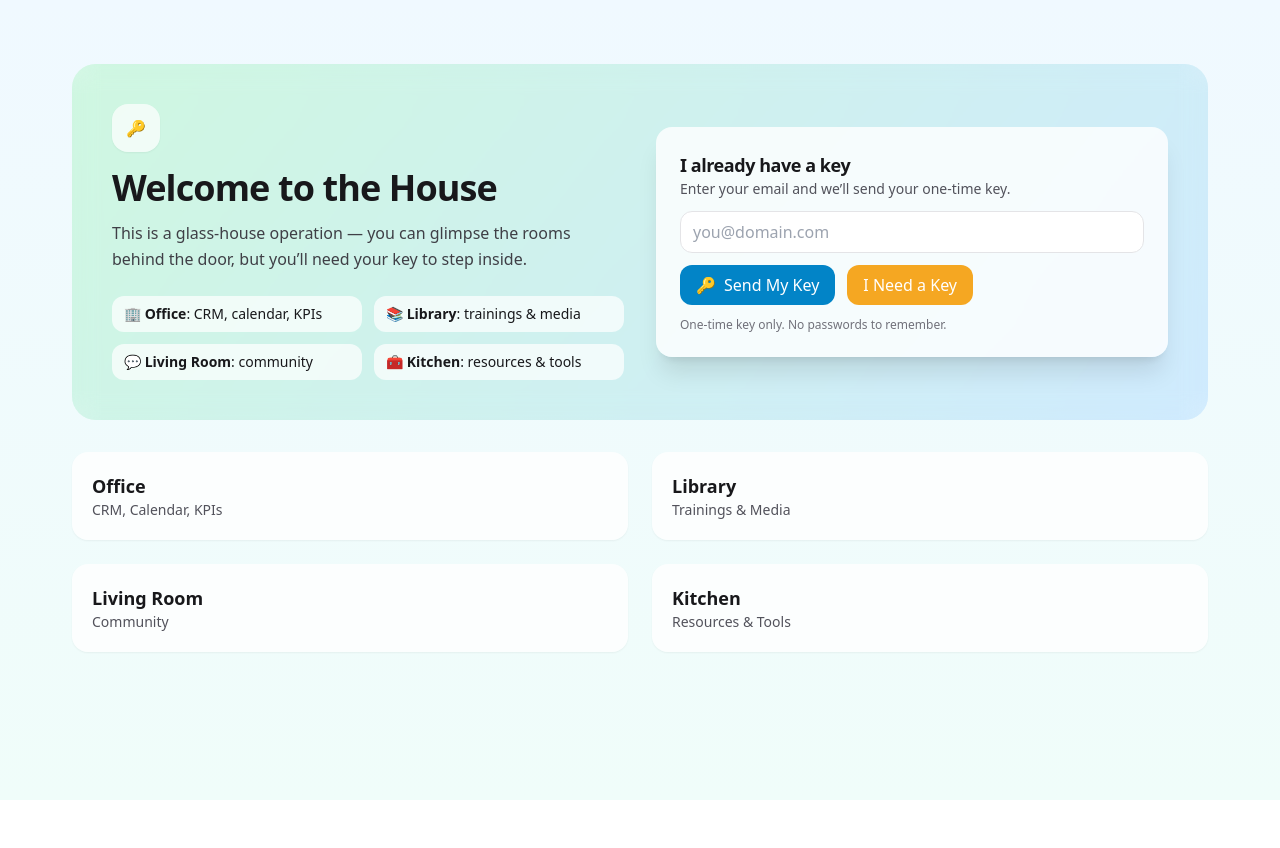
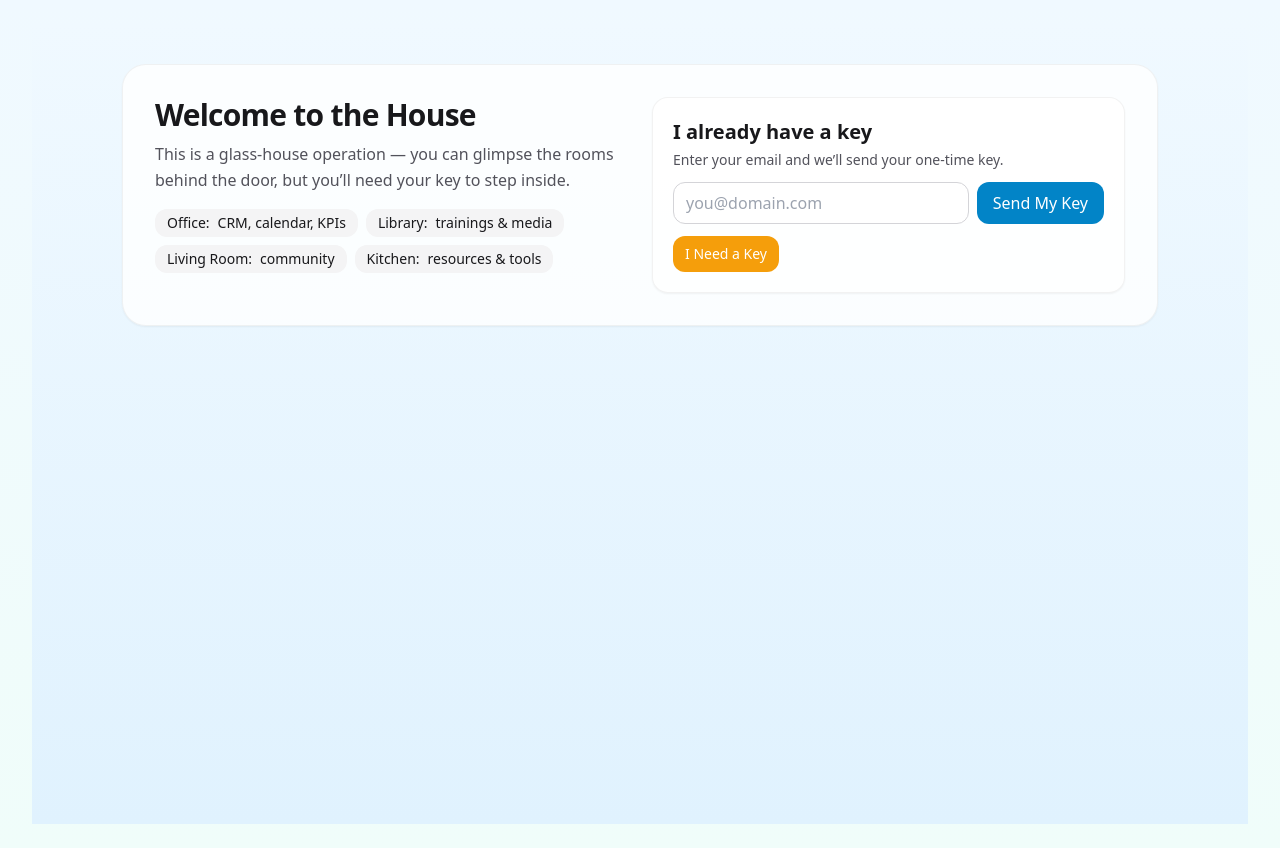
Before and after one commit to talormayde/Freedomfamily, a Next.js app: page / in a window 1280 px wide. Before the commit the page ends 800 px from the top, so only its background shows below. Built offline with nearby package versions, Linux system fonts and the light colour scheme.

Commit message:
Update page.tsx

```diff
--- a/app/page.tsx
+++ b/app/page.tsx
@@ -6,119 +6,160 @@ import Link from 'next/link';
 import { supabaseBrowser } from '@/lib/supabase-browser';
 
 export default function HomePage() {
-  const [authed, setAuthed] = useState(false);
-  const [email, setEmail] = useState('');
+  const supa = supabaseBrowser();
+  const [authed, setAuthed] = useState<boolean | null>(null);
 
+  // Check auth once on mount and on auth state changes
   useEffect(() => {
     let mounted = true;
-    const supa = supabaseBrowser();
+
     (async () => {
       const { data: { session } } = await supa.auth.getSession();
-      if (mounted) setAuthed(!!session);
+      if (!mounted) return;
+      setAuthed(!!session);
+    })();
 
-      const { data: sub } = supa.auth.onAuthStateChange((_e, sess) => {
-        if (mounted) setAuthed(!!sess);
+    const { data: { subscription } } = supa.auth.onAuthStateChange((_e, session) => {
+      setAuthed(!!session);
     });
-      // cleanup
-      return () => sub.subscription.unsubscribe();
-    })();
-    return () => { mounted = false; };
-  }, []);
 
-  async function sendKey(e: React.FormEvent) {
+    return () => {
+      mounted = false;
+      subscription.unsubscribe();
+    };
+  }, [supa]);
+
+  return (
+    <div className="min-h-screen bg-gradient-to-b from-sky-50 to-sky-100 dark:from-zinc-900 dark:to-zinc-950">
+      <div className="px-4 md:px-6 lg:px-8 max-w-[1100px] mx-auto w-full py-10">
+        {/* Hero */}
+        <div className="rounded-3xl bg-white/80 dark:bg-zinc-900/70 border border-black/5 dark:border-white/10 p-6 sm:p-8 shadow-sm">
+          <div className="grid md:grid-cols-2 gap-6 items-start">
+            <div>
+              <h1 className="text-3xl font-bold tracking-tight">Welcome to the House</h1>
+              <p className="mt-2 text-zinc-600 dark:text-zinc-400">
+                This is a glass-house operation — you can glimpse the rooms behind
+                the door, but you’ll need your key to step inside.
+              </p>
+
+              {/* Small inline “room” pills (always visible as descriptions) */}
+              <div className="mt-4 flex flex-wrap gap-2 text-sm">
+                <span className="inline-flex items-center gap-2 rounded-xl bg-zinc-100 dark:bg-zinc-800 px-3 py-1">
+                  <span className="font-medium">Office:</span> CRM, calendar, KPIs
+                </span>
+                <span className="inline-flex items-center gap-2 rounded-xl bg-zinc-100 dark:bg-zinc-800 px-3 py-1">
+                  <span className="font-medium">Library:</span> trainings &amp; media
+                </span>
+                <span className="inline-flex items-center gap-2 rounded-xl bg-zinc-100 dark:bg-zinc-800 px-3 py-1">
+                  <span className="font-medium">Living Room:</span> community
+                </span>
+                <span className="inline-flex items-center gap-2 rounded-xl bg-zinc-100 dark:bg-zinc-800 px-3 py-1">
+                  <span className="font-medium">Kitchen:</span> resources &amp; tools
+                </span>
+              </div>
+            </div>
+
+            {/* Magic-link box */}
+            <LoginCard />
+          </div>
+        </div>
+
+        {/* Big room cards — ONLY when authenticated */}
+        {authed ? (
+          <div className="mt-6 grid sm:grid-cols-2 gap-4">
+            <RoomCard title="Office" desc="CRM, Calendar, KPIs" href="/office" />
+            <RoomCard title="Library" desc="Trainings & Media" href="/library" />
+            <RoomCard title="Living Room" desc="Community" href="/living-room" />
+            <RoomCard title="Kitchen" desc="Resources & Tools" href="/kitchen" />
+          </div>
+        ) : null}
+      </div>
+    </div>
+  );
+}
+
+/* ---------- tiny pieces ---------- */
+
+function LoginCard() {
+  const supa = supabaseBrowser();
+  const [email, setEmail] = useState('');
+  const [busy, setBusy] = useState(false);
+  const [sent, setSent] = useState(false);
+  const [error, setError] = useState<string | null>(null);
+
+  async function sendLink(e: React.FormEvent) {
     e.preventDefault();
-    const supa = supabaseBrowser();
-    // Use current origin so previews & prod both work
-    const redirectTo = `${window.location.origin}/auth/callback`;
+    setBusy(true);
+    setError(null);
+
+    const redirectTo =
+      process.env.NEXT_PUBLIC_SITE_URL
+        ? `${process.env.NEXT_PUBLIC_SITE_URL}/auth/callback`
+        : `${window.location.origin}/auth/callback`;
+
     const { error } = await supa.auth.signInWithOtp({
       email,
       options: { emailRedirectTo: redirectTo },
     });
-    if (error) {
-      alert(`Couldn’t send key: ${error.message}`);
-    } else {
-      alert('Key sent! Check your inbox.');
-    }
+
+    setBusy(false);
+    if (error) return setError(error.message);
+    setSent(true);
   }
 
   return (
-    <div className="px-4 md:px-6 lg:px-8 max-w-[1200px] mx-auto w-full">
-      {/* Glass door hero visible only when NOT authed */}
-      {!authed && (
-        <div
-          className="relative overflow-hidden rounded-3xl p-6 md:p-10 mt-6 md:mt-10"
-          style={{ background: 'linear-gradient(135deg, rgba(180,245,200,.55), rgba(180,220,255,.55))' }}
-        >
-          <div className="absolute inset-0 backdrop-blur-md pointer-events-none" />
-          <div className="relative grid md:grid-cols-2 gap-8 items-center">
-            <div>
-              <div className="w-12 h-12 rounded-2xl bg-white/70 grid place-items-center shadow-sm mb-4">🔑</div>
-              <h1 className="text-3xl md:text-4xl font-bold tracking-tight">Welcome to the House</h1>
-              <p className="mt-3 text-zinc-700">
-                This is a glass-house operation — you can glimpse the rooms behind the door,
-                but you’ll need your key to step inside.
+    <div className="rounded-2xl bg-white/80 dark:bg-zinc-900/70 border border-black/5 dark:border-white/10 p-4 sm:p-5 shadow-sm">
+      <h3 className="font-semibold">I already have a key</h3>
+      <p className="mt-1 text-sm text-zinc-600 dark:text-zinc-400">
+        Enter your email and we’ll send your one-time key.
       </p>
-              <ul className="mt-6 grid sm:grid-cols-2 gap-3">
-                <li className="rounded-xl bg-white/70 px-3 py-2 text-sm">🏢 <b>Office</b>: CRM, calendar, KPIs</li>
-                <li className="rounded-xl bg-white/70 px-3 py-2 text-sm">📚 <b>Library</b>: trainings & media</li>
-                <li className="rounded-xl bg-white/70 px-3 py-2 text-sm">💬 <b>Living Room</b>: community</li>
-                <li className="rounded-xl bg-white/70 px-3 py-2 text-sm">🧰 <b>Kitchen</b>: resources & tools</li>
-              </ul>
+
+      {sent ? (
+        <div className="mt-3 text-sm rounded-xl border border-zinc-200 dark:border-zinc-800 p-3">
+          ✅ Check your inbox for the magic link.
         </div>
-
-            {/* Key request card (brand language, no “magic link”) */}
-            <div className="rounded-2xl bg-white/80 p-4 sm:p-6 shadow-xl relative z-10">
-              <h2 className="font-semibold text-lg">I already have a key</h2>
-              <p className="text-sm text-zinc-600">Enter your email and we’ll send your one-time key.</p>
-              <form className="mt-3 space-y-3" onSubmit={sendKey}>
+      ) : (
+        <form onSubmit={sendLink} className="mt-3 grid gap-2 sm:grid-cols-[1fr_auto]">
           <input
             type="email"
             required
             placeholder="you@domain.com"
             value={email}
             onChange={(e) => setEmail(e.target.value)}
-                  className="w-full rounded-xl border border-zinc-200 px-3 py-2 outline-none focus:ring-2 focus:ring-sky-300 bg-white"
+            className="rounded-xl border border-zinc-300 dark:border-zinc-700 bg-white dark:bg-zinc-900 px-3 py-2"
           />
-                <div className="flex gap-3">
           <button
             type="submit"
-                    className="inline-flex items-center justify-center gap-2 rounded-xl bg-sky-600 text-white font-medium px-4 py-2 hover:bg-sky-700"
+            disabled={busy}
+            className="rounded-xl bg-sky-600 text-white px-4 py-2 hover:bg-sky-700 disabled:opacity-60"
           >
-                    <span>🔑</span> <span>Send My Key</span>
+            {busy ? 'Sending…' : 'Send My Key'}
           </button>
+        </form>
+      )}
+
+      {error && <div className="mt-2 text-sm text-red-600">{error}</div>}
+
+      <div className="mt-3">
         <Link
-                    href="/about-key"
-                    className="inline-flex items-center justify-center rounded-xl bg-amber-500/90 text-white font-medium px-4 py-2 hover:bg-amber-600"
+          href="/request-access"
+          className="inline-flex items-center gap-2 rounded-xl bg-amber-500 text-white px-3 py-2 hover:bg-amber-600 text-sm"
         >
           I Need a Key
-                  </Link>
-                </div>
-                <p className="text-xs text-zinc-500">One-time key only. No passwords to remember.</p>
-              </form>
-            </div>
-          </div>
-        </div>
-      )}
-
-      {/* Rooms grid — always visible (“glass house” glimpse) */}
-      <div className="grid md:grid-cols-2 gap-6 mt-8 relative z-10">
-        <Link href="/office" className="block rounded-2xl bg-white/80 p-5 shadow-sm hover:shadow-md transition">
-          <div className="font-semibold text-lg">Office</div>
-          <div className="text-sm text-zinc-600">CRM, Calendar, KPIs</div>
-        </Link>
-        <Link href="/library" className="block rounded-2xl bg-white/80 p-5 shadow-sm hover:shadow-md transition">
-          <div className="font-semibold text-lg">Library</div>
-          <div className="text-sm text-zinc-600">Trainings & Media</div>
-        </Link>
-        <Link href="/living" className="block rounded-2xl bg-white/80 p-5 shadow-sm hover:shadow-md transition">
-          <div className="font-semibold text-lg">Living Room</div>
-          <div className="text-sm text-zinc-600">Community</div>
-        </Link>
-        <Link href="/kitchen" className="block rounded-2xl bg-white/80 p-5 shadow-sm hover:shadow-md transition">
-          <div className="font-semibold text-lg">Kitchen</div>
-          <div className="text-sm text-zinc-600">Resources & Tools</div>
         </Link>
       </div>
     </div>
   );
 }
+
+function RoomCard({ title, desc, href }: { title: string; desc: string; href: string }) {
+  return (
+    <Link
+      href={href}
+      className="block rounded-2xl bg-white/80 dark:bg-zinc-900/70 p-4 shadow-sm hover:shadow-md border border-black/5 dark:border-white/10"
+    >
+      <div className="font-medium">{title}</div>
+      <div className="text-sm text-zinc-600 dark:text-zinc-400">{desc}</div>
+    </Link>
+  );
+}
```
Lines whose indentation alone changed are shown as unchanged.
